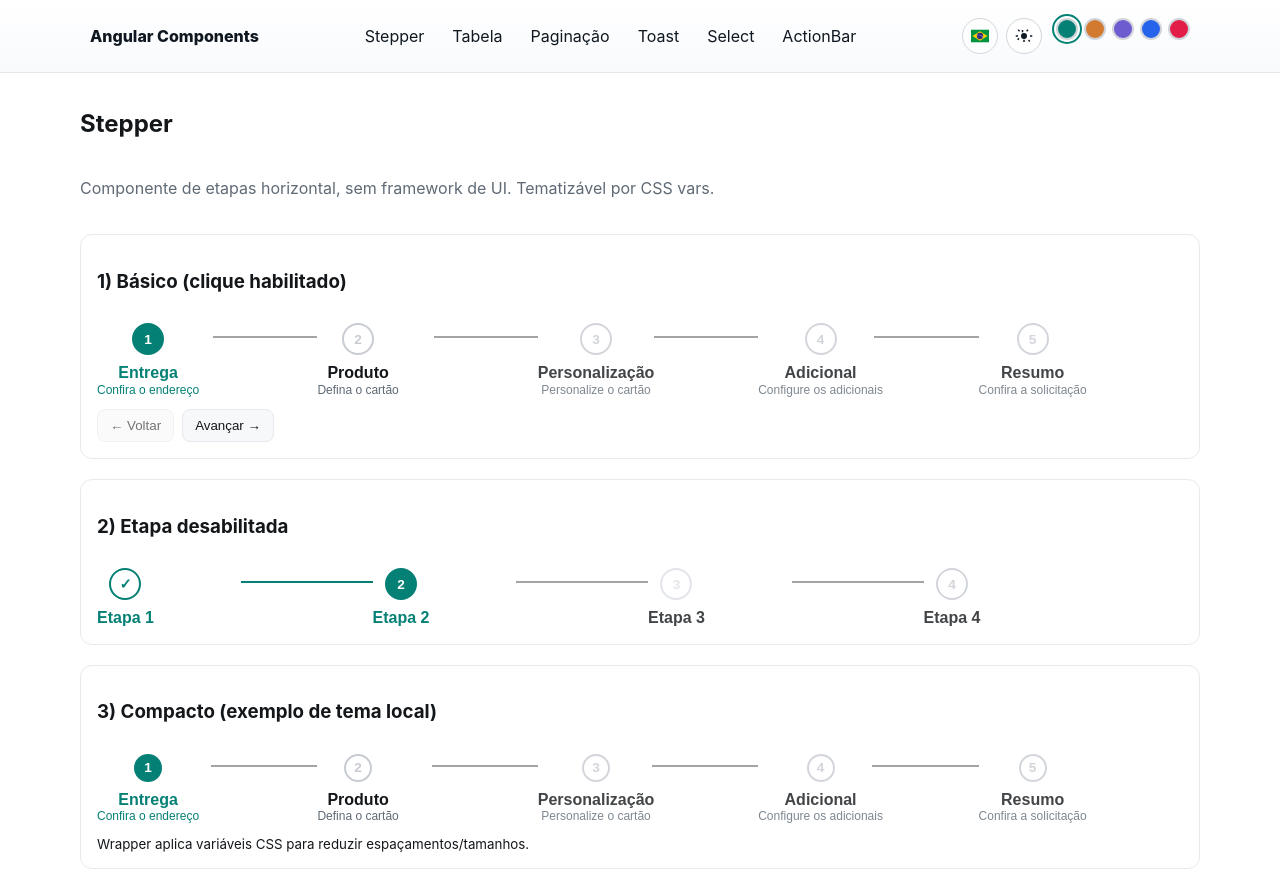
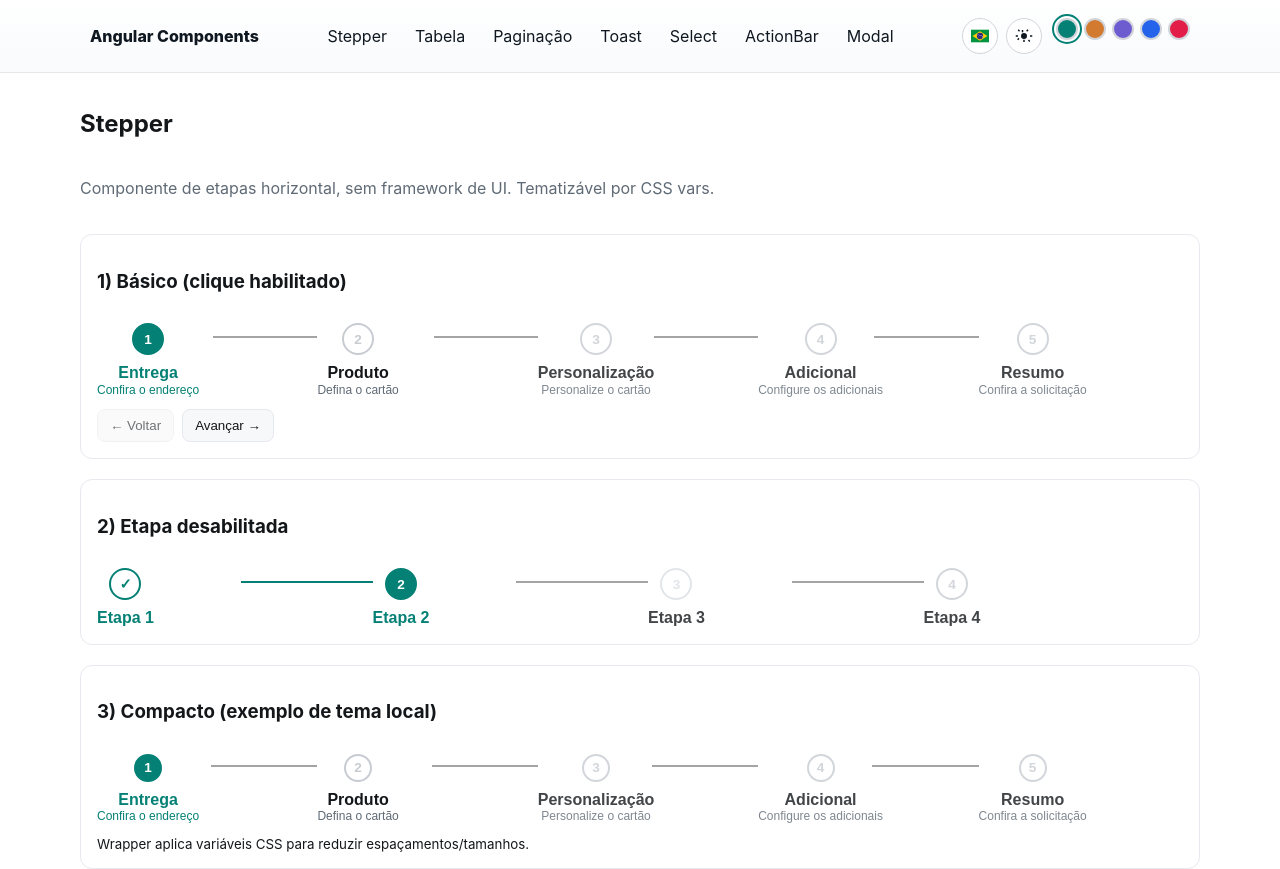
Before and after one commit to AysllaGomes/angular-components, an Angular app: page /demo in a window 1280 px wide. Shown: the top 869 px of the page. Built offline with nearby package versions, Linux system fonts and the light colour scheme.

Commit message:
Dialog header

```diff
--- a/src/app/demo/layout/header/header.component.html
+++ b/src/app/demo/layout/header/header.component.html
@@ -34,6 +34,7 @@
       <a href="#toast">{{ 'nav.toast' | t }}</a>
       <a href="#select">{{ 'nav.select' | t }}</a>
       <a href="#actionbar">{{ 'nav.actionbar' | t }}</a>
+      <a href="#dialog">{{ 'nav.dialog' | t }}</a>
     </nav>
 
     <div class="actions">
--- a/src/app/shared/i18n/dict/common.ts
+++ b/src/app/shared/i18n/dict/common.ts
@@ -27,6 +27,7 @@ export const COMMON: Dict = {
     en: 'Toast'
   },
   'nav.actionbar': { pt: 'ActionBar', en: 'Action bar' },
+  'nav.dialog': { pt: 'Modal', en: 'Dialog' },
 
   'header.menu': {
     pt: 'Menu',
```
